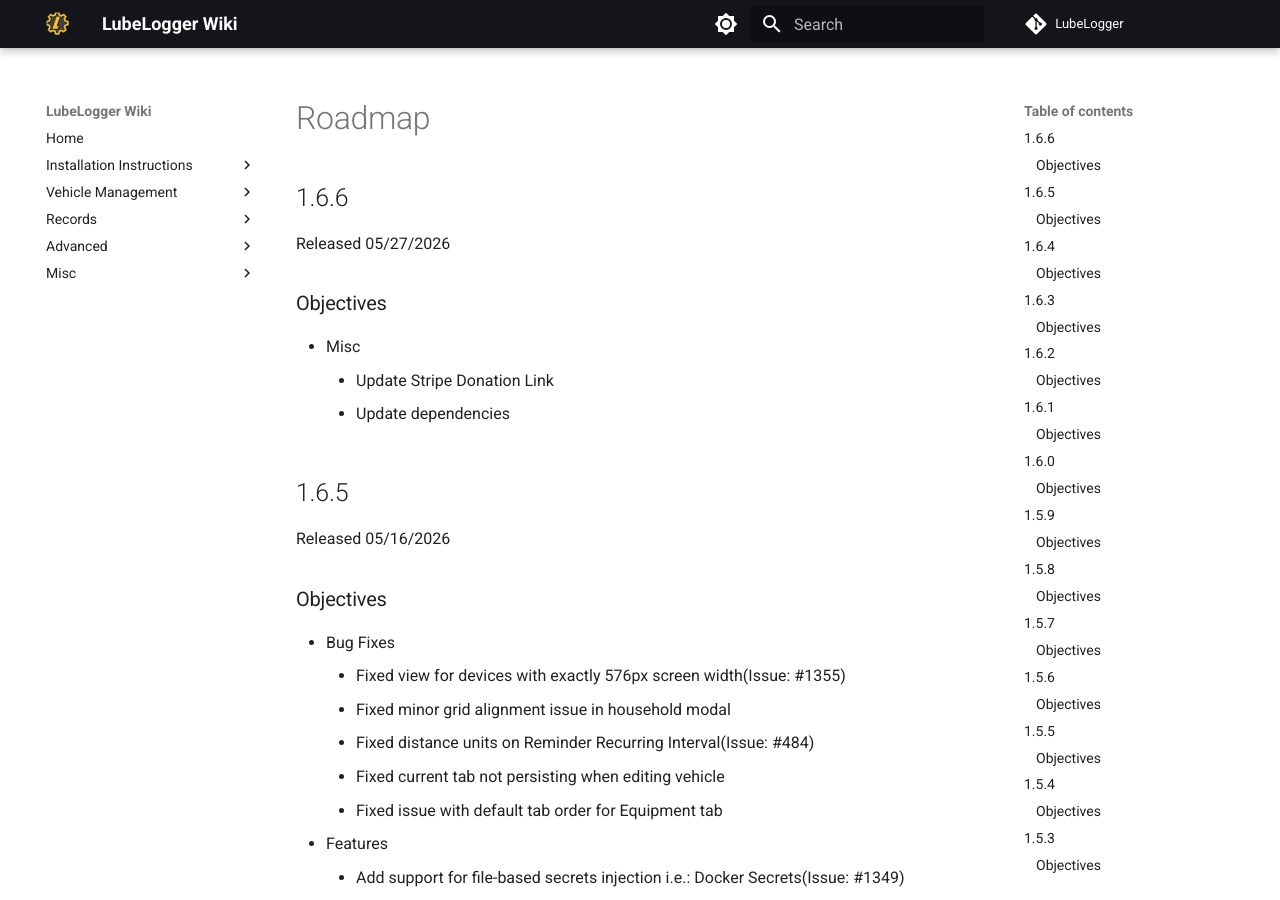
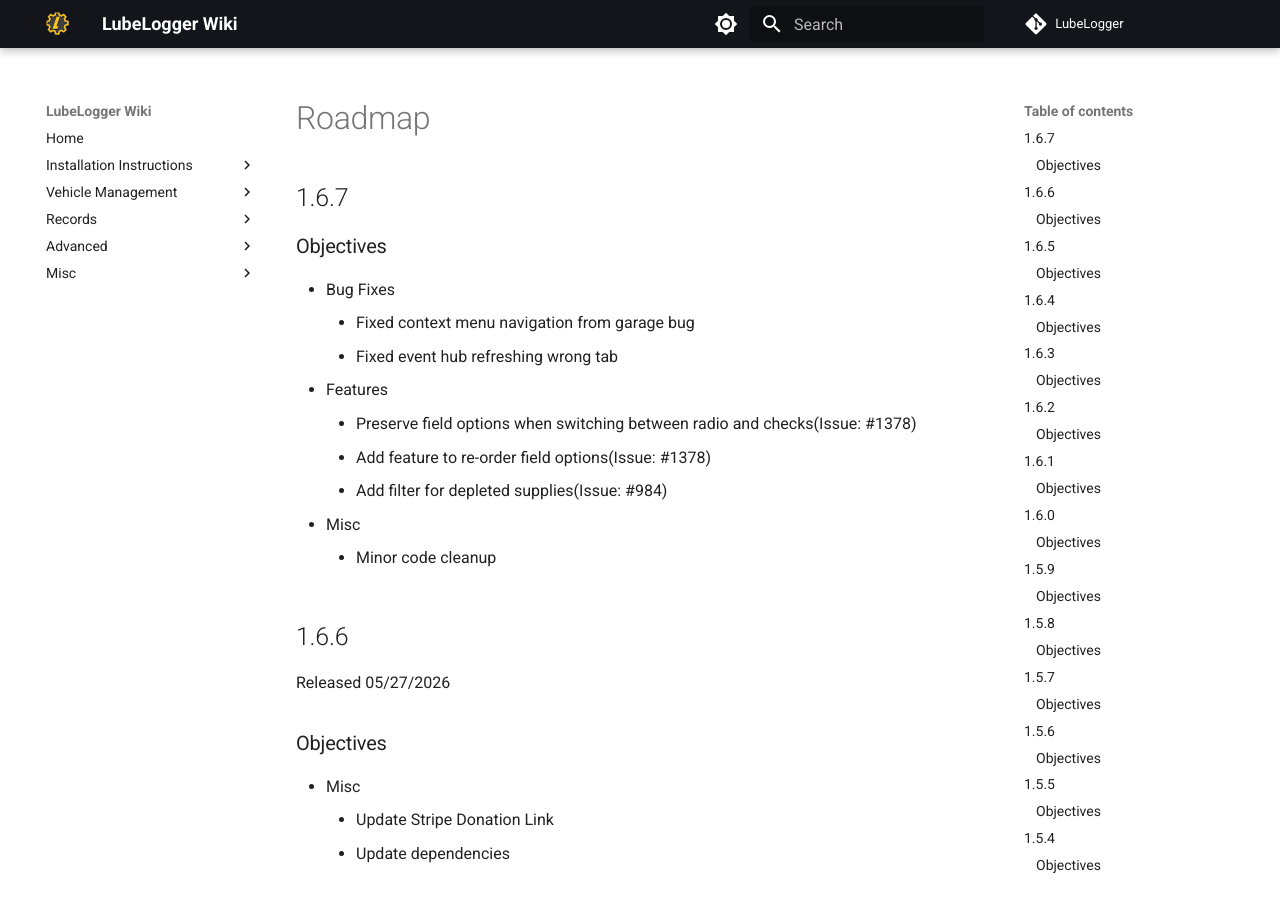
Before and after one commit to hargata/lubelog_docs, an MkDocs documentation site: the page built from docs/Misc/Roadmap.md, in a window 1280 px wide and 900 px high. Built offline with MkDocs 1.6.1 and Material for MkDocs 9.7.7, drawn with Linux system fonts in a browser that asks for light colours; comment, search, counter and statistics services are not loaded.

Commit message:
update roadmap

```diff
--- a/docs/Misc/Roadmap.md
+++ b/docs/Misc/Roadmap.md
@@ -1,4 +1,17 @@
 # Roadmap
+
+## 1.6.7
+
+### Objectives
+- Bug Fixes
+    - Fixed context menu navigation from garage bug
+    - Fixed event hub refreshing wrong tab
+- Features
+    - Preserve field options when switching between radio and checks(Issue: #1378)
+    - Add feature to re-order field options(Issue: #1378)
+    - Add filter for depleted supplies(Issue: #984)
+- Misc
+    - Minor code cleanup
 
 ## 1.6.6
 Released 05/27/2026
```
